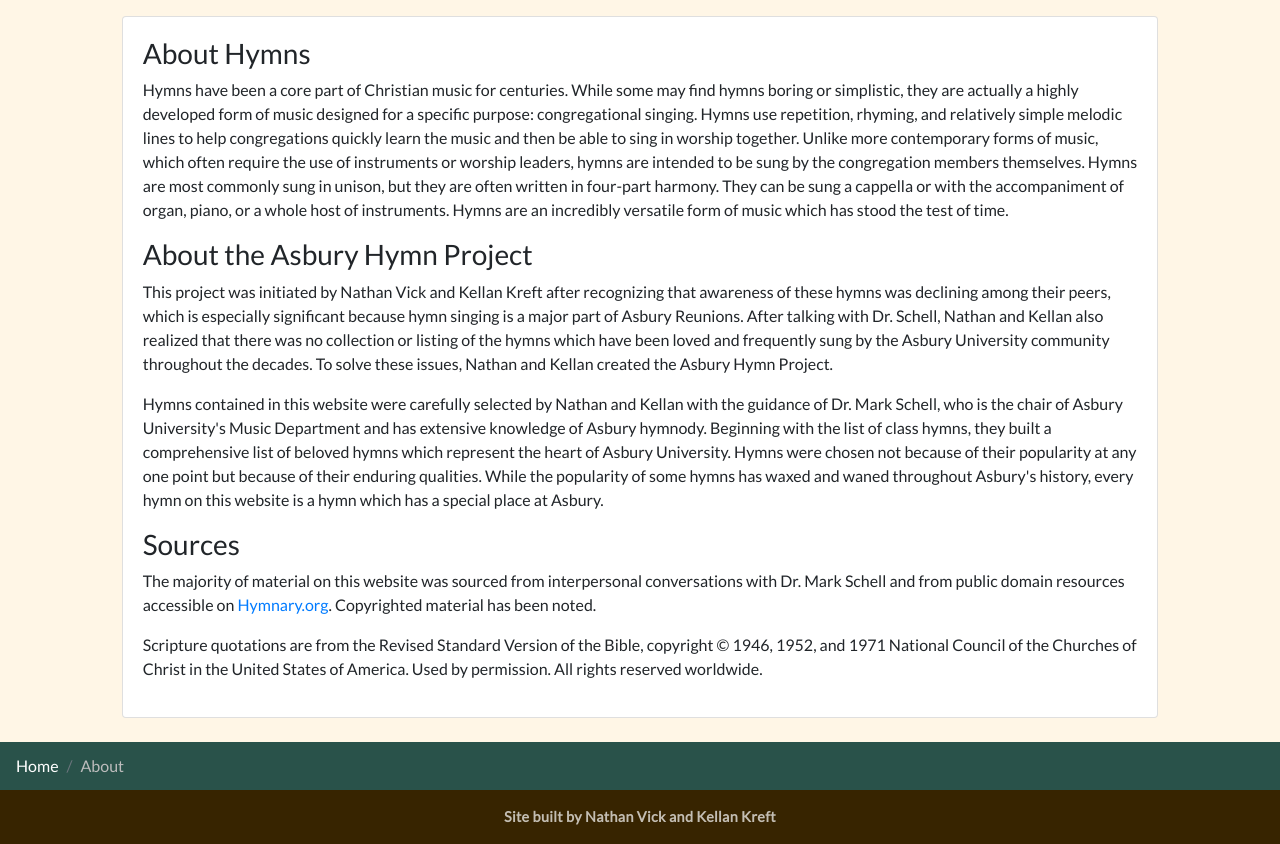
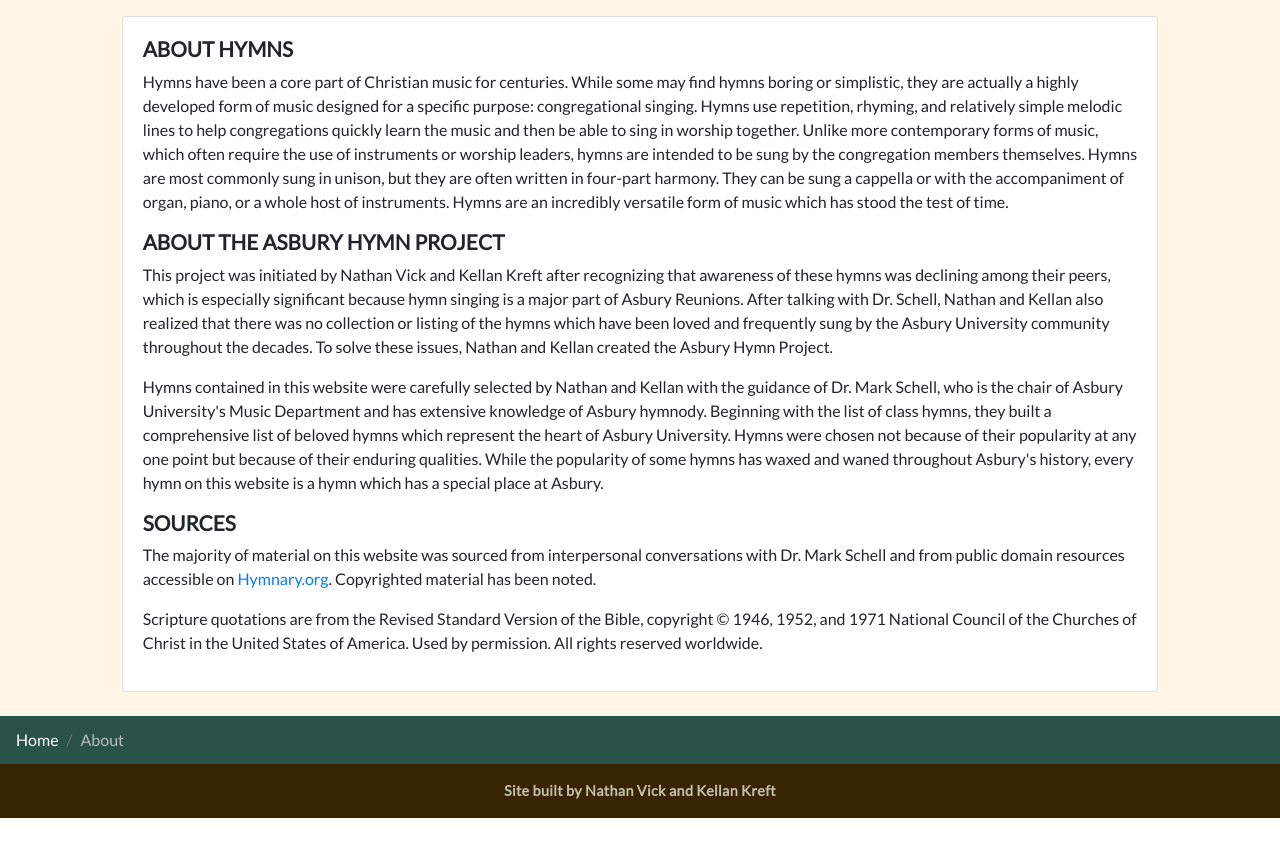
Before and after one commit to nathanvick480/hymns, a PHP site: page /about/index.php in a window 1280 px wide. Shown: the part 250-1094 px from the top of the page. After the commit the page ends 1068 px from the top, so only its background shows below. Run offline with PHP 8.4, Linux system fonts and the light colour scheme; some libraries are stand-ins or nearby versions.

Commit message:
Fix heading styles

```diff
--- a/inc/style.css
+++ b/inc/style.css
@@ -3,8 +3,15 @@
     font-family: 'Lato', 'Helvetica', sans-serif;
 }
 
-h1, h2, h3 {
+h1, h2 {
     font-family: 'Noto Serif SC', 'Lato', 'Helvetica', sans-serif;
+}
+
+h3 {
+    font-family: 'Lato', 'Helvetica', sans-serif;
+    font-size: 1.3rem;
+    font-weight: 700;
+    text-transform: uppercase;
 }
 
 #navbar.navbar-dark {
```
